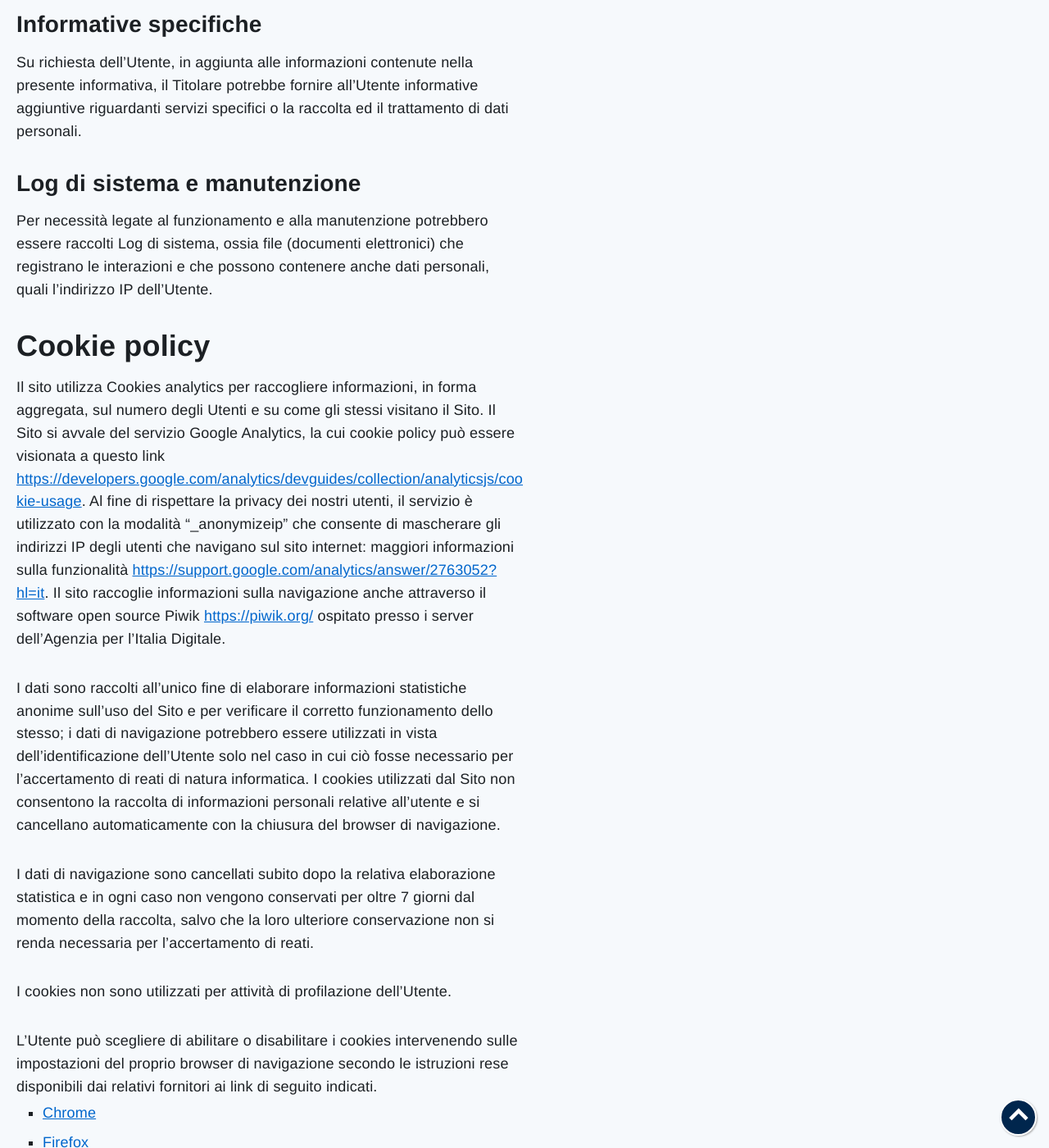
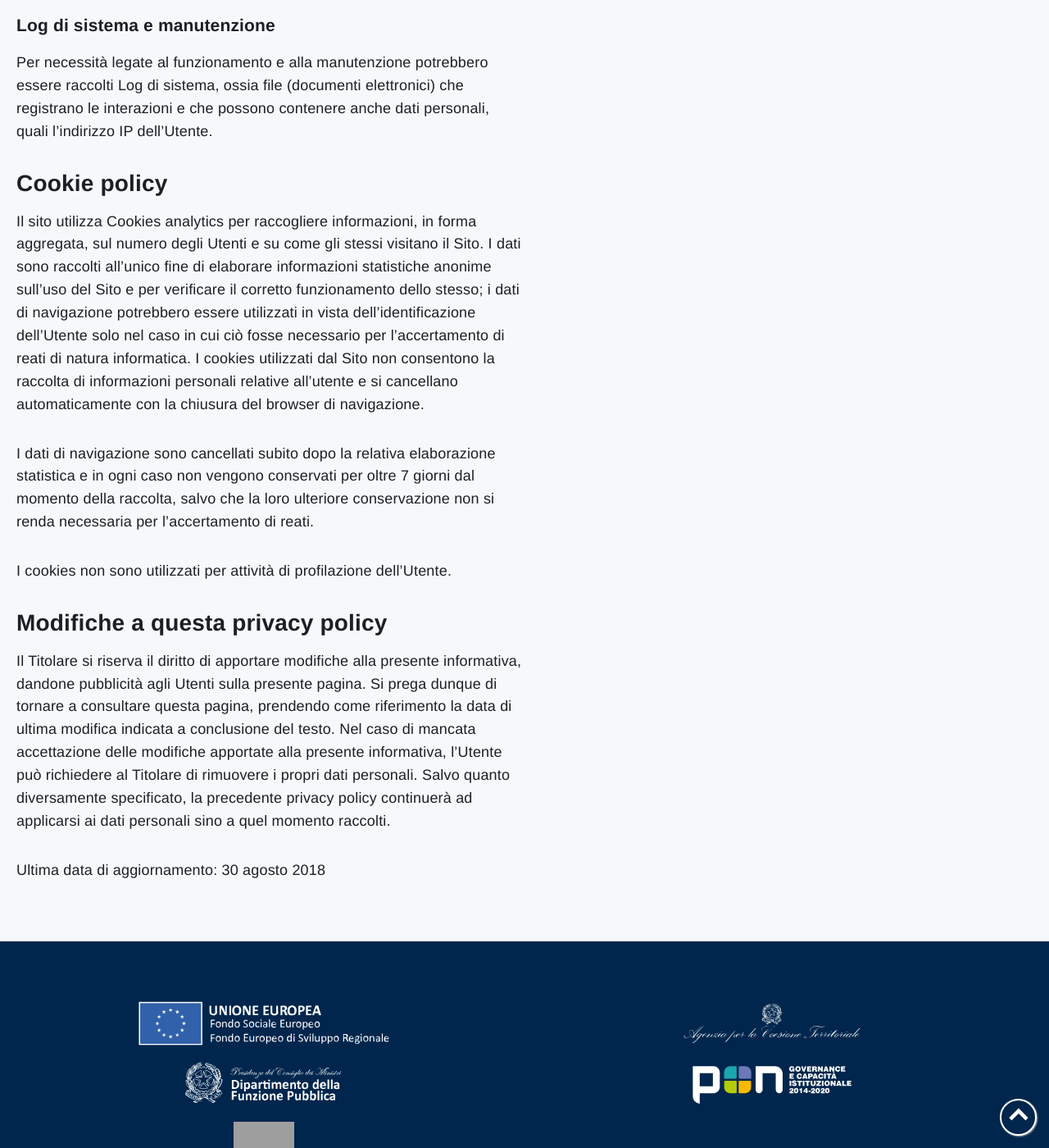
Before and after one commit to task-force-ia/ia.italia.it, a Jekyll site: the page built from _pages/it/privacy-policy.md, in a window 1280 px wide and 1400 px high, scrolled down 4231 px. Shown: the whole window at 82% size. Built offline with Jekyll 4.4.1, drawn with Linux system fonts in a browser that asks for light colours; comment, search, counter and statistics services are not loaded; some of the changed text lies outside the part shown; grey boxes are pictures that could not be loaded.

Commit message:
Update privacy-policy.md

```diff
--- a/_pages/it/privacy-policy.md
+++ b/_pages/it/privacy-policy.md
@@ -42,10 +44,10 @@ I dati degli Utenti sono raccolti esclusivamente per le seguenti finalità:
 Gli Utenti possono ottenere chiarimenti sulla finalità della raccolta dei dati o su quali dati siano effettivamente acquisiti, contattando il Titolare.
 Ove gli Utenti ritengano eccessivi i dati trattati rispetto alle finalità sopra indicate, possono rivolgersi al Responsabile della Protezione dei Dati.
 
-## Base giuridica del trattamento
+### Base giuridica del trattamento
 I dati personali sono trattati dal Titolare previo consenso dell’Utente ovvero nell’esecuzione dei propri compiti istituzionali di interesse pubblico o comunque connessi all’esercizio dei propri poteri e doveri istituzionali.
 
-## Categorie di destinatari dei dati
+### Categorie di destinatari dei dati
 Il Titolare, nello svolgimento delle proprie attività e per erogare i propri servizi, potrebbe trasmettere i dati alle seguenti categorie di Destinatari:
 - Pubbliche Amministrazioni;
 - Fornitori di servizi tecnici e hosting provider.
@@ -53,18 +55,18 @@ Il Titolare, nello svolgimento delle proprie attività e per erogare i propri se
 I Destinatari sono nominati, se necessario, Responsabili del Trattamento da parte del Titolare. L’elenco aggiornato dei Responsabili potrà sempre essere richiesto al Titolare del Trattamento.
 I Fornitori, in base al contratto di servizio stipulato, sono tenuti a utilizzare i dati personali esclusivamente per le finalità indicate dal Titolare, a non conservarli oltre la durata indicata né a trasmetterli a terzi senza l’esplicita autorizzazione del Titolare.
 
-## Trasferimento dei dati in Paesi terzi o a organizzazioni internazionali
+### Trasferimento dei dati in Paesi terzi o a organizzazioni internazionali
 Il Titolare non intende trasferire i dati personali a Paesi terzi o a organizzazioni internazionali.
 
-## Modalità del trattamento dei dati raccolti
-### Modalità di trattamento
+### Modalità del trattamento dei dati raccolti
+#### Modalità di trattamento
 Il Titolare tratta i dati personali degli utenti adottando le misure di sicurezza adeguate a impedire l’accesso, la divulgazione, la modifica o la distruzione non autorizzata dei dati personali. Il trattamento viene effettuato anche mediante strumenti informatici e/o telematici, con modalità organizzative e misure tecniche adeguate a garantire la sicurezza dei dati.
-### Luogo di trattamento
+#### Luogo di trattamento
 I dati sono trattati presso la sede del Titolare e presso le sedi dei Responsabili ovunque siano localizzate (sempre all’interno della Unione Europea).
-### Tempi di conservazione dei dati
+#### Tempi di conservazione dei dati
 I dati sono trattati per il tempo necessario allo svolgimento del servizio richiesto dall’Utente o necessario per le finalità descritte nel presente documento ovvero indicate dalla normativa vigente.
 
-## Diritti degli Utenti
+### Diritti degli Utenti
 Gli Utenti, ai quali i dati personali sono riferiti, hanno il diritto in qualunque momento di ottenere la conferma dell'esistenza o meno degli stessi presso il Titolare del Trattamento, di conoscerne il contenuto e l'origine, di verificarne l'esattezza o chiederne l’integrazione, la cancellazione, l'aggiornamento, la rettifica e la limitazione, nonché di opporsi al loro trattamento.
 Nei casi in cui l’Utente abbia rilasciato il consenso al trattamento, la relativa revoca non pregiudica la liceità del trattamento svolto precedentemente.
 E’ inoltre facoltà dell’Utente richiedere copia dei dati gestiti. Le richieste vanno rivolte al Titolare del Trattamento.
@@ -72,18 +74,17 @@ Eventuali reclami possono essere inviati al Responsabile della Protezione dei Da
 E’ diritto dell’Utente proporre reclamo presso l’Autorità Garante per la protezione dei dati (www.garanteprivacy.it)
 Il Titolare garantisce che non è prevista alcuna forma di processo decisionale automatizzato che comporti effetti giuridici sull’Utente.
 
-## Ulteriori informazioni sul trattamento
-### Difesa in giudizio
+### Ulteriori informazioni sul trattamento
+#### Difesa in giudizio
 I dati personali dell’Utente possono essere utilizzati, da parte del Titolare, in giudizio o nelle fasi propedeutiche alla sua eventuale instaurazione per la difesa da abusi da parte dell’Utente.
 L’Utente è consapevole che al Titolare potrebbe essere richiesto di comunicare i dati su richiesta delle pubbliche autorità.
-### Informative specifiche
+#### Informative specifiche
 Su richiesta dell’Utente, in aggiunta alle informazioni contenute nella presente informativa, il Titolare potrebbe fornire all'Utente informative aggiuntive riguardanti servizi specifici o la raccolta ed il trattamento di dati personali.
-### Log di sistema e manutenzione
+#### Log di sistema e manutenzione
 Per necessità legate al funzionamento e alla manutenzione potrebbero essere raccolti Log di sistema, ossia file (documenti elettronici) che registrano le interazioni e che possono contenere anche dati personali, quali l’indirizzo IP dell’Utente.
 
-## Cookie policy
-Il sito utilizza Cookies analytics per raccogliere informazioni, in forma aggregata, sul numero degli Utenti e su come gli stessi visitano il Sito. Il Sito si avvale del servizio Google Analytics, la cui cookie policy può essere visionata a questo link [https://developers.google.com/analytics/devguides/collection/analyticsjs/cookie-usage](https://developers.google.com/analytics/devguides/collection/analyticsjs/cookie-usage){:target="_blank"}. Al fine di rispettare la privacy dei nostri utenti, il servizio è utilizzato con la modalità “_anonymizeip” che consente di mascherare gli indirizzi IP degli utenti che navigano sul sito internet: maggiori informazioni sulla funzionalità [https://support.google.com/analytics/answer/2763052?hl=it](https://support.google.com/analytics/answer/2763052?hl=it){:target="_blank"}. Il sito raccoglie informazioni sulla navigazione anche attraverso il software open source Piwik [https://piwik.org/](https://piwik.org/){:target="_blank"} ospitato presso i server dell'Agenzia per l'Italia Digitale.
-
+### Cookie policy
+Il sito utilizza Cookies analytics per raccogliere informazioni, in forma aggregata, sul numero degli Utenti e su come gli stessi visitano il Sito.
 I dati sono raccolti all'unico fine di elaborare informazioni statistiche anonime sull'uso del Sito e per verificare il corretto funzionamento dello stesso; i dati di navigazione potrebbero essere utilizzati in vista dell'identificazione dell'Utente solo nel caso in cui ciò fosse necessario per l'accertamento di reati di natura informatica. I cookies utilizzati dal Sito non consentono la raccolta di informazioni personali relative all'utente e si cancellano automaticamente con la chiusura del browser di navigazione.
 {: .u-textBreak }
 
@@ -91,11 +92,9 @@ I dati di navigazione sono cancellati subito dopo la relativa elaborazione stati
 
 I cookies non sono utilizzati per attività di profilazione dell'Utente.
 
-L'Utente può scegliere di abilitare o disabilitare i cookies intervenendo sulle impostazioni del proprio browser di navigazione secondo le istruzioni rese disponibili dai relativi fornitori ai link di seguito indicati.
-- [Chrome](https://support.google.com/chrome/answer/95647?co=GENIE.Platform%3DDesktop&hl=it){:target="_blank"}
-- [Firefox](https://support.mozilla.org/it/kb/Attivare%20e%20disattivare%20i%20cookie){:target="_blank"}
-- [Internet Explorer](https://support.microsoft.com/it-it/help/17442/windows-internet-explorer-delete-manage-cookies){:target="_blank"}
-
-## Modifiche a questa privacy policy
+### Modifiche a questa privacy policy
 Il Titolare si riserva il diritto di apportare modifiche alla presente informativa, dandone pubblicità agli Utenti sulla presente pagina. Si prega dunque di tornare a consultare questa pagina, prendendo come riferimento la data di ultima modifica indicata a conclusione del testo.
 Nel caso di mancata accettazione delle modifiche apportate alla presente informativa, l’Utente può richiedere al Titolare di rimuovere i propri dati personali. Salvo quanto diversamente specificato, la precedente privacy policy continuerà ad applicarsi ai dati personali sino a quel momento raccolti.
+
+
+Ultima data di aggiornamento: 30 agosto 2018
```
Also changed, not shown: other parts of _pages/it/privacy-policy.md (+8 -6 lines).
